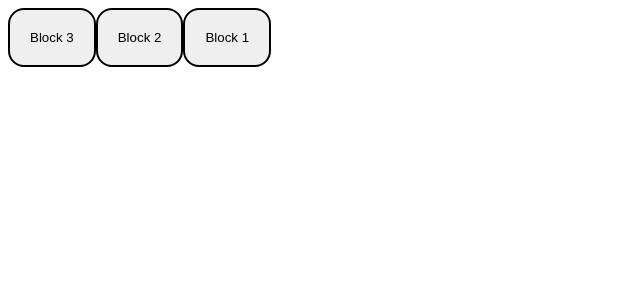
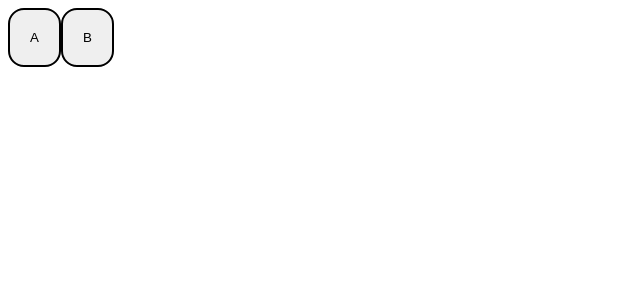
Before and after one commit to sstrac/diaphram, a React (Vite) app: page / in a window 1280 px wide. Shown: the top 300 px of the page, without its empty margins (0-640 px from the left). Built offline with nearby package versions, Linux system fonts and the light colour scheme.

Commit message:
minimise and maximise child nodes

```diff
--- a/src/App.tsx
+++ b/src/App.tsx
@@ -5,18 +5,22 @@ import { useState } from "react";
 //temp data
 function getBlocks(): Block[] {
   return [
-    {
-      value: "Block 1",
-      minimised: false,
-      next: [
-        {
-          value: "Block 2",
-          minimised: true,
-          next: [{ value: "Block 3", minimised: true, next: null }],
-        },
-      ],
-    },
+    new Block("A", [new Block("E")]),
+    new Block("B", [new Block("C"), new Block("D", [new Block("F")])]),
   ];
+}
+
+// note - parameters ideally should not mutate
+function updateBlock(blocks: Block[], id: string) {
+  blocks = blocks.map((block) => {
+    if (block.id === id) {
+      block.minimised = !block.minimised;
+    } else {
+      updateBlock(block.next, id);
+    }
+    return block;
+  });
+  return blocks;
 }
 
 function App() {
@@ -26,18 +30,13 @@ function App() {
     <div style={{ width: "100vw" }}>
       <Diagram
         blocks={blocks}
-        onMinimise={() => {
-          console.log(blocks);
+        onMinimise={(id) => {
+          let newBlocks = updateBlock(blocks, id);
+          setBlocks(newBlocks);
         }}
       />
     </div>
   );
 }
 
-function updateBlock(
-  id: number,
-  blocks: Block[],
-  setBlocks: (blocks: Block[]) => void
-) {}
-
 export default App;
--- a/src/components_v1/Block.ts
+++ b/src/components_v1/Block.ts
@@ -1,10 +1,10 @@
 class Block {
-  value: string;
-  next: Block[] | null
+  id: string;
+  next: Block[];
   minimised: boolean;
 
-  constructor(value: string, next: Block[] | null = null, minimised: boolean = true) {
-    this.value = value;
+  constructor(id: string, next: Block[] = [], minimised: boolean = true) {
+    this.id = id;
     this.next = next;
     this.minimised = minimised;
   }
--- a/src/components_v1/Diagram.tsx
+++ b/src/components_v1/Diagram.tsx
@@ -3,36 +3,38 @@ import Block from "./Block";
 
 interface Props {
   blocks: Block[];
-  onMinimise: () => void;
+  onMinimise: (id: string) => void;
 }
 
-const renderButton = (block: Block, onMinimise: () => void) => (
-  <button className="bordered" onClick={() => onMinimise()}>
-    {block.value}
+const renderButton = (block: Block, minimise: () => void) => (
+  <button className="bordered" onClick={minimise}>
+    {block.id}
   </button>
 );
 
 function Diagram(props: Props): ReactElement {
-  let diagram = []; //jsx array
-
+  let diagram = []; //to be a jsx array
   diagram.push(generateBlock(props));
-  console.log(diagram);
   return <>{diagram.map((el) => el)}</>;
 }
 
 function generateBlock({ blocks, onMinimise }: Props): ReactElement[] {
-  const nextBlocks: Block[] | null = blocks[0].next;
-  let finalBlocks: ReactElement[] = [];
+  let buttons: ReactElement[] = [];
 
-  if (nextBlocks) {
-    finalBlocks = finalBlocks.concat(
-      generateBlock({ blocks: nextBlocks, onMinimise })
-    );
-  }
+  blocks.map((block) => {
+    //recusively generate child blocks first
+    if (block.next.length > 0 && !block.minimised) {
+      buttons = buttons.concat(
+        generateBlock({ blocks: block.next, onMinimise })
+      );
+    }
 
-  finalBlocks.push(renderButton(blocks[0], onMinimise));
+    let minimise = () => onMinimise(block.id);
 
-  return finalBlocks;
+    buttons.push(renderButton(block, minimise));
+  });
+  return buttons;
+  //add this block to the child blocks
 }
 
 export default Diagram;
```
